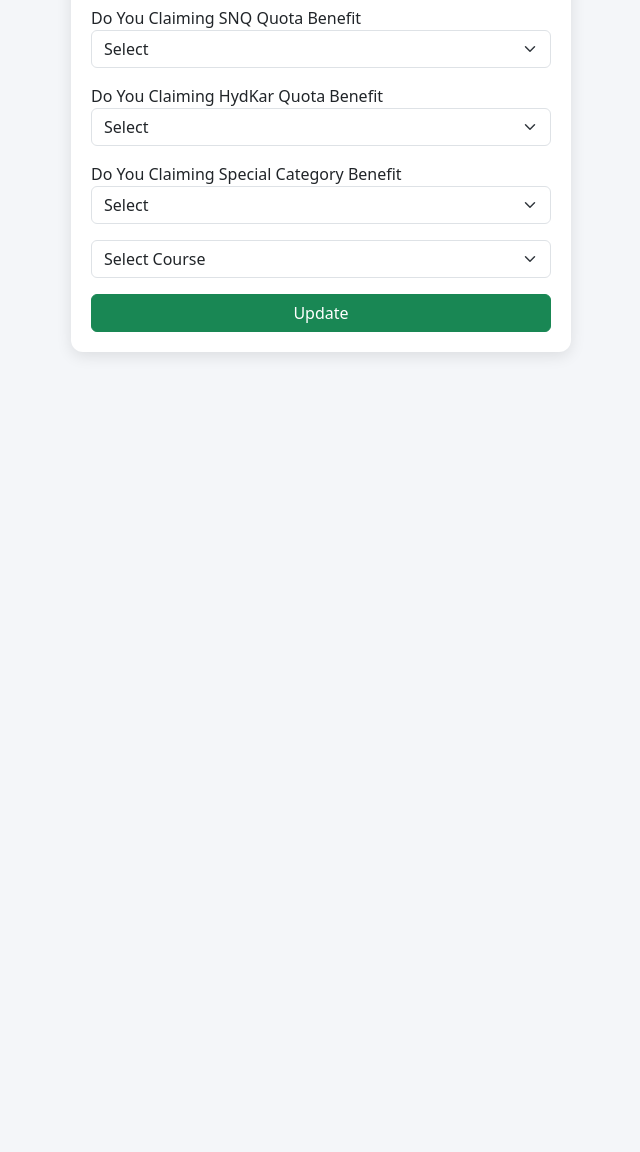
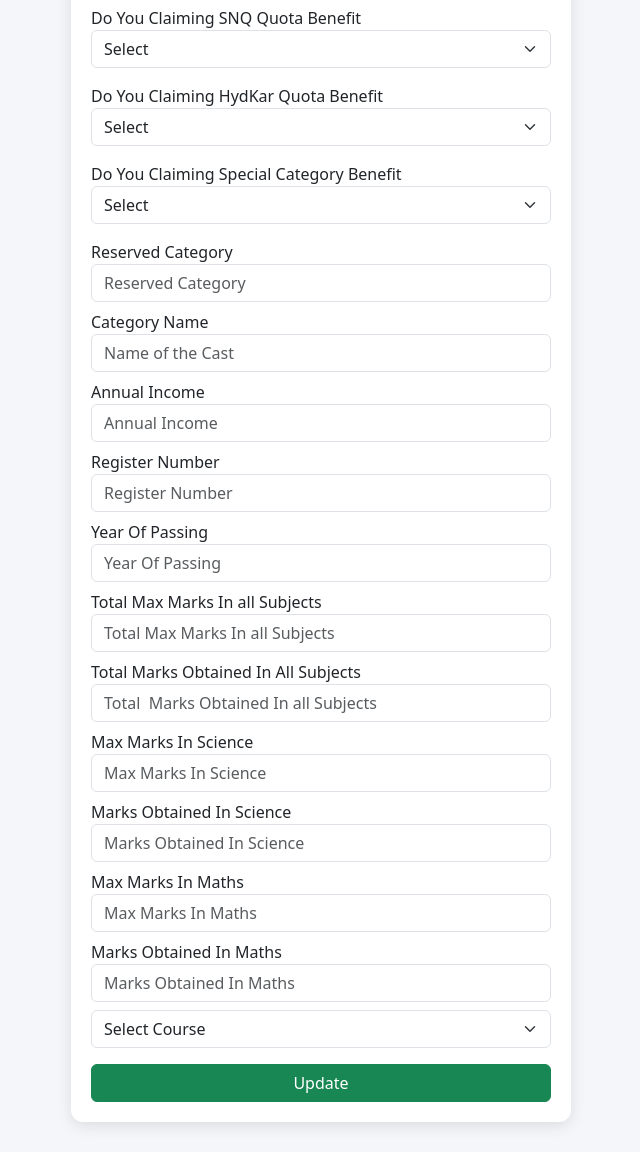
Before and after one commit to Praveen8584/project, a Flask app: page /edit/1 in a window 1280 px wide. Shown: the part 1165-2317 px from the top of the page, without its empty margins (319-959 px from the left). Before the commit the page ends 1521 px from the top, so only its background shows below. Run offline with Flask 3, Linux system fonts and the light colour scheme; data that the repository does not hold is empty.

Commit message:
Update edit.html

```diff
--- a/templates/edit.html
+++ b/templates/edit.html
@@ -168,6 +168,50 @@
                 </select>
             </div>
 
+            <div class="mb-2"><label>Reserved Category</label>
+                <input type="text" name="Reserved_Category" value="{{student.Reserved_Category}}" class="form-control" placeholder="Reserved Category" required>
+            </div>
+
+            <div class="mb-2"><label>Category Name</label>
+                <input type="text" name="Name_of_the_Cast" value="{{student.Name_of_the_Cast}}" class="form-control" placeholder="Name of the Cast" required>
+            </div>
+
+            <div class="mb-2"><label>Annual Income</label>
+                <input type="text" name="Annual_Income" value="{{student.Annual_Income}}" class="form-control" placeholder="Annual Income" required>
+            </div>
+
+            <div class="mb-2"><label>Register Number</label>
+                <input type="text" name="Register_No_of_SSLC_Or_Equivalent_Exam" value="{{student.Register_No_of_SSLC_Or_Equivalent_Exam}}" class="form-control" placeholder="Register Number" required>
+            </div>
+
+            <div class="mb-2"><label>Year Of Passing</label>
+                <input type="text" name="Year_of_Passing" value="{{student.Year_of_Passing}}" class="form-control" placeholder="Year Of Passing" required>
+            </div>
+
+            <div class="mb-2"><label>Total Max Marks In all Subjects</label>
+                <input type="text" name="Total_Max_Marks_In_all_Subjects" value="{{student.Total_Max_Marks_In_all_Subjects}}" class="form-control" placeholder="Total Max Marks In all Subjects" required>
+            </div>
+
+            <div class="mb-2"><label>Total Marks Obtained In All Subjects</label>
+                <input type="text" name="Total_Marks_Obtained_In_All_Subjects" value="{{student.Total_Marks_Obtained_In_All_Subjects}}" class="form-control" placeholder="Total  Marks Obtained In all Subjects" required>
+            </div>
+
+            <div class="mb-2"><label>Max Marks In Science</label>
+                <input type="text" name="Max_Marks_In_Science" value="{{student.Max_Marks_In_Science}}" class="form-control" placeholder="Max Marks In Science" required>
+            </div>
+
+             <div class="mb-2"><label>Marks Obtained In Science</label>
+                <input type="text" name="Marks_Obtained_In_Science" value="{{student.Marks_Obtained_In_Science}}" class="form-control" placeholder="Marks Obtained In Science" required>
+            </div>
+
+            <div class="mb-2"><label>Max Marks In Maths</label>
+                <input type="text" name="Max_Marks_In_Maths" value="{{student.Max_Marks_In_Maths}}" class="form-control" placeholder="Max Marks In Maths" required>
+            </div>
+
+            <div class="mb-2"><label>Marks Obtained In Maths</label>
+                <input type="text" name="Marks_Obtained_In_Maths" value="{{student.Marks_Obtained_In_Maths}}" class="form-control" placeholder="Marks Obtained In Maths" required>
+            </div>
+
             <!-- Course Dropdown -->
             <div class="mb-3">
                 <select name="course" class="form-select" required>
```
